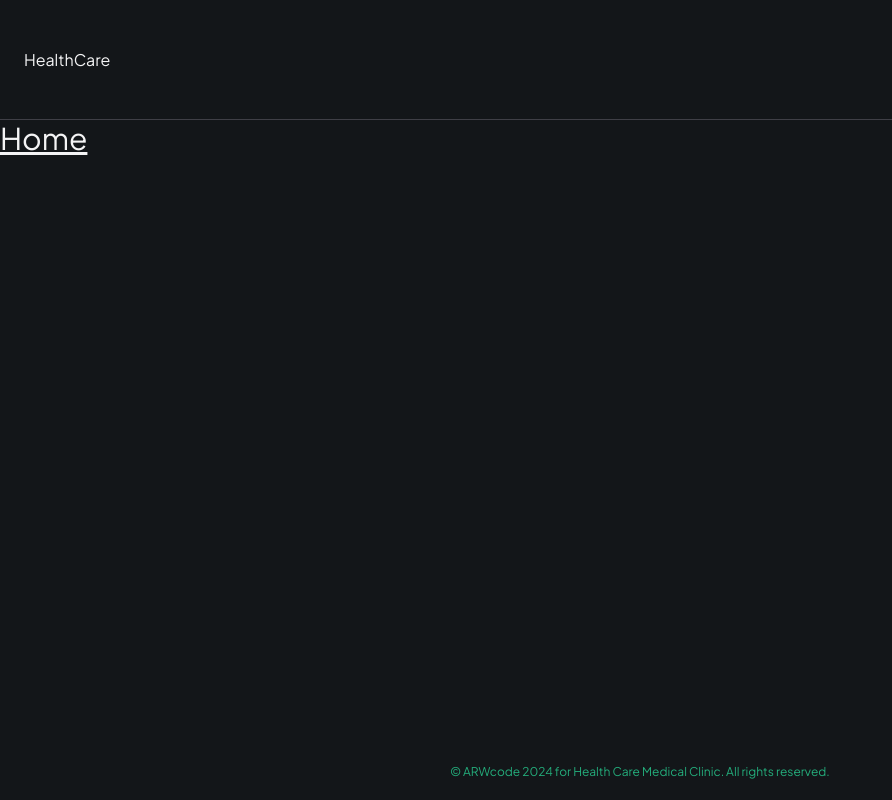
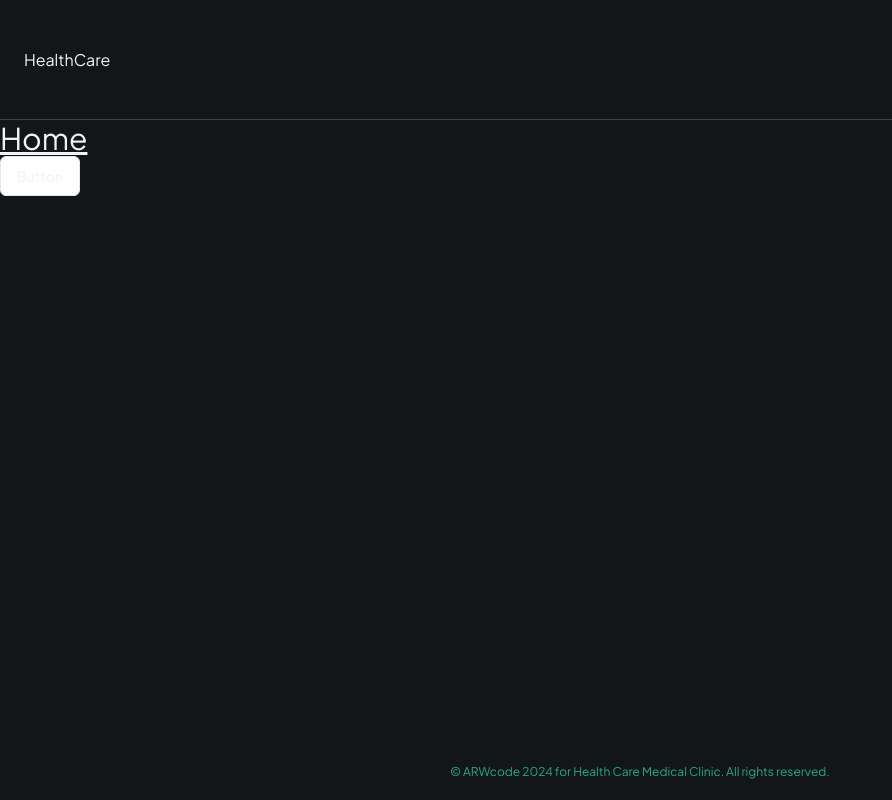
Before and after one commit to MarioLuigie/HealthCare, a Next.js app: page / in a window 1280 px wide. Shown: the whole page, without its empty margins (0-892 px from the left). Built offline with nearby package versions, Linux system fonts and the light colour scheme.

Commit message:
Feat: Add Button component from Schadcn

```diff
--- a/package.json
+++ b/package.json
@@ -9,6 +9,7 @@
     "lint": "next lint"
   },
   "dependencies": {
+    "@radix-ui/react-slot": "^1.1.0",
     "autoprefixer": "^10.4.20",
     "class-variance-authority": "^0.7.0",
     "clsx": "^2.1.1",
--- a/src/app/globals.css
+++ b/src/app/globals.css
@@ -87,6 +87,7 @@
   .test {
     @apply bg-red-700;
   }
+
   .sidebar {
     @apply remove-scrollbar w-full max-w-72 flex-col overflow-auto bg-black-800 px-7 py-10;
   }
--- a/src/components/pages/HomePage.tsx
+++ b/src/components/pages/HomePage.tsx
@@ -1,8 +1,11 @@
+import { Button } from "@/components/ui/button"
+
 export default function HomePage() {
 
   return (
     <div className="">
       <h1 className="text-3xl underline">Home</h1>
+      <Button variant="outline">Button</Button>
     </div>
   )
 }
--- /dev/null
+++ b/src/components/ui/button.tsx
@@ -0,0 +1,56 @@
+import * as React from "react"
+import { Slot } from "@radix-ui/react-slot"
+import { cva, type VariantProps } from "class-variance-authority"
+
+import { cn } from "@/lib/utils"
+
+const buttonVariants = cva(
+  "inline-flex items-center justify-center whitespace-nowrap rounded-md text-sm font-medium ring-offset-background transition-colors focus-visible:outline-none focus-visible:ring-2 focus-visible:ring-ring focus-visible:ring-offset-2 disabled:pointer-events-none disabled:opacity-50",
+  {
+    variants: {
+      variant: {
+        default: "bg-primary text-primary-foreground hover:bg-primary/90",
+        destructive:
+          "bg-destructive text-destructive-foreground hover:bg-destructive/90",
+        outline:
+          "border border-input bg-background hover:bg-accent hover:text-accent-foreground",
+        secondary:
+          "bg-secondary text-secondary-foreground hover:bg-secondary/80",
+        ghost: "hover:bg-accent hover:text-accent-foreground",
+        link: "text-primary underline-offset-4 hover:underline",
+      },
+      size: {
+        default: "h-10 px-4 py-2",
+        sm: "h-9 rounded-md px-3",
+        lg: "h-11 rounded-md px-8",
+        icon: "h-10 w-10",
+      },
+    },
+    defaultVariants: {
+      variant: "default",
+      size: "default",
+    },
+  }
+)
+
+export interface ButtonProps
+  extends React.ButtonHTMLAttributes<HTMLButtonElement>,
+    VariantProps<typeof buttonVariants> {
+  asChild?: boolean
+}
+
+const Button = React.forwardRef<HTMLButtonElement, ButtonProps>(
+  ({ className, variant, size, asChild = false, ...props }, ref) => {
+    const Comp = asChild ? Slot : "button"
+    return (
+      <Comp
+        className={cn(buttonVariants({ variant, size, className }))}
+        ref={ref}
+        {...props}
+      />
+    )
+  }
+)
+Button.displayName = "Button"
+
+export { Button, buttonVariants }
```
Also changed, not shown: 1 other file (tests, documents, lock files or other folders).
